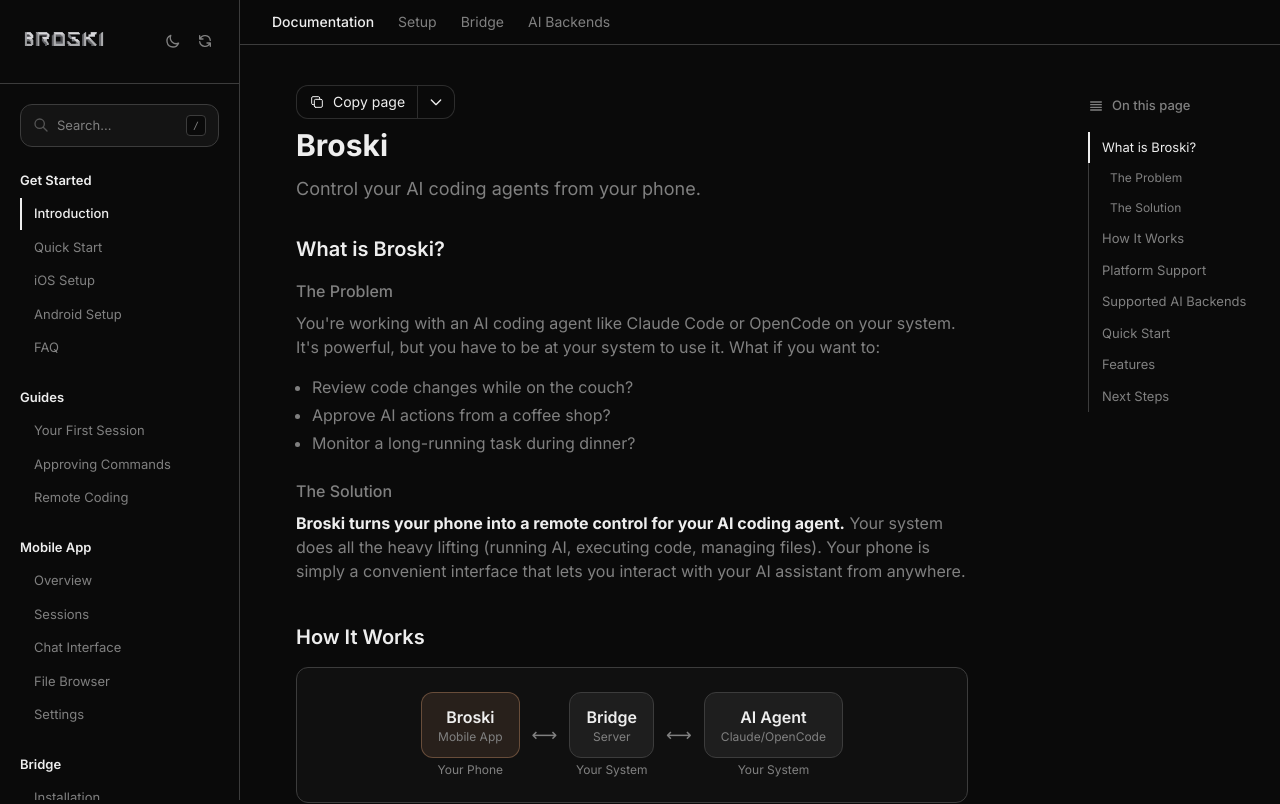
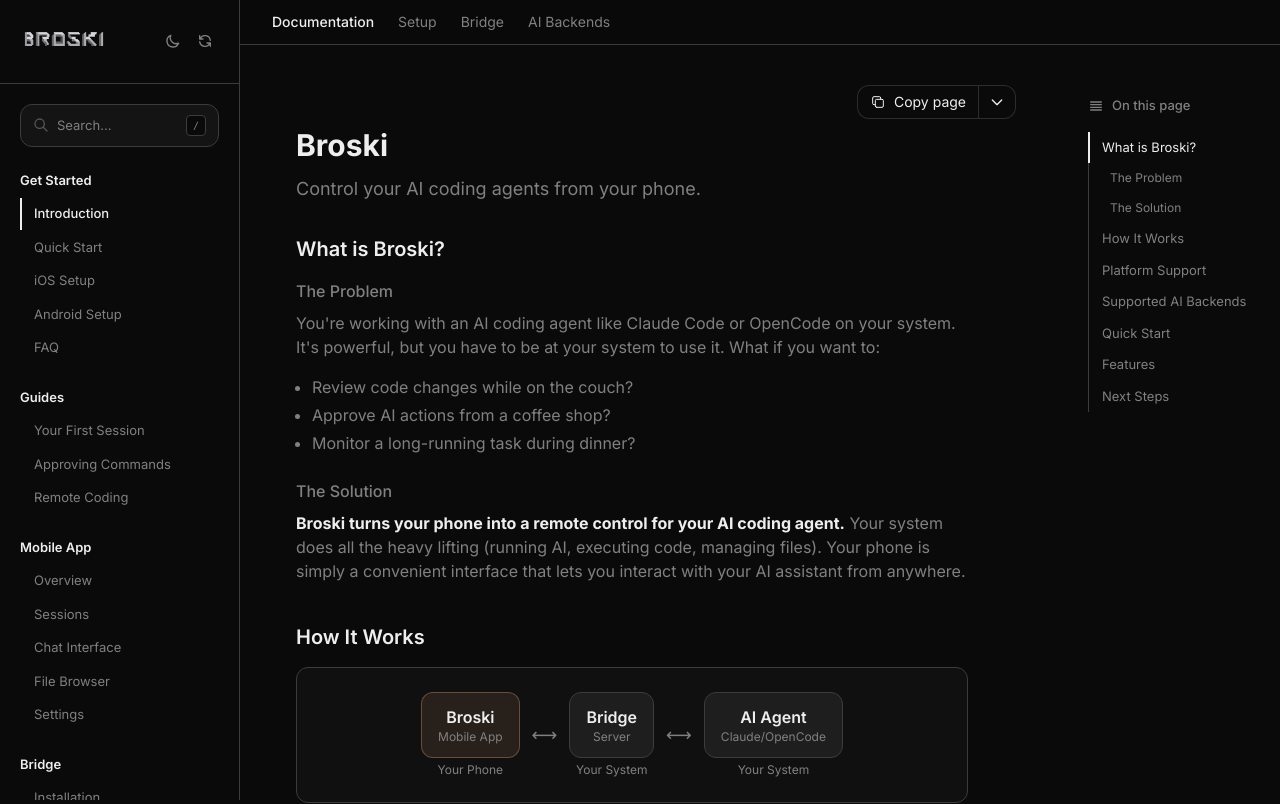
Before and after one commit to humblemuzzu/broski, a Next.js app in the folder website/: page /docs in a window 1280 px wide. Shown: the top 804 px of the page. Built offline with nearby package versions, Linux system fonts and the light colour scheme.

Commit message:
fixed intro page button layout

```diff
--- a/website/src/app/docs/layout.tsx
+++ b/website/src/app/docs/layout.tsx
@@ -82,9 +82,11 @@ export default function DocsLayout({
               {/* Main Content - responsive padding */}
               <div className="flex-1 px-4 sm:px-6 md:px-8 lg:px-12 py-6 md:py-10 min-w-0">
                 {/* Breadcrumbs + Copy Button */}
-                <div className="flex items-start justify-between mb-2 gap-4">
-                  <Breadcrumbs />
-                  <div className="hidden sm:block">
+                <div className="mb-2 flex items-start gap-4">
+                  <div className="min-w-0 flex-1">
+                    <Breadcrumbs />
+                  </div>
+                  <div className="ml-auto hidden sm:block">
                     <CopyPageButton />
                   </div>
                 </div>
```
